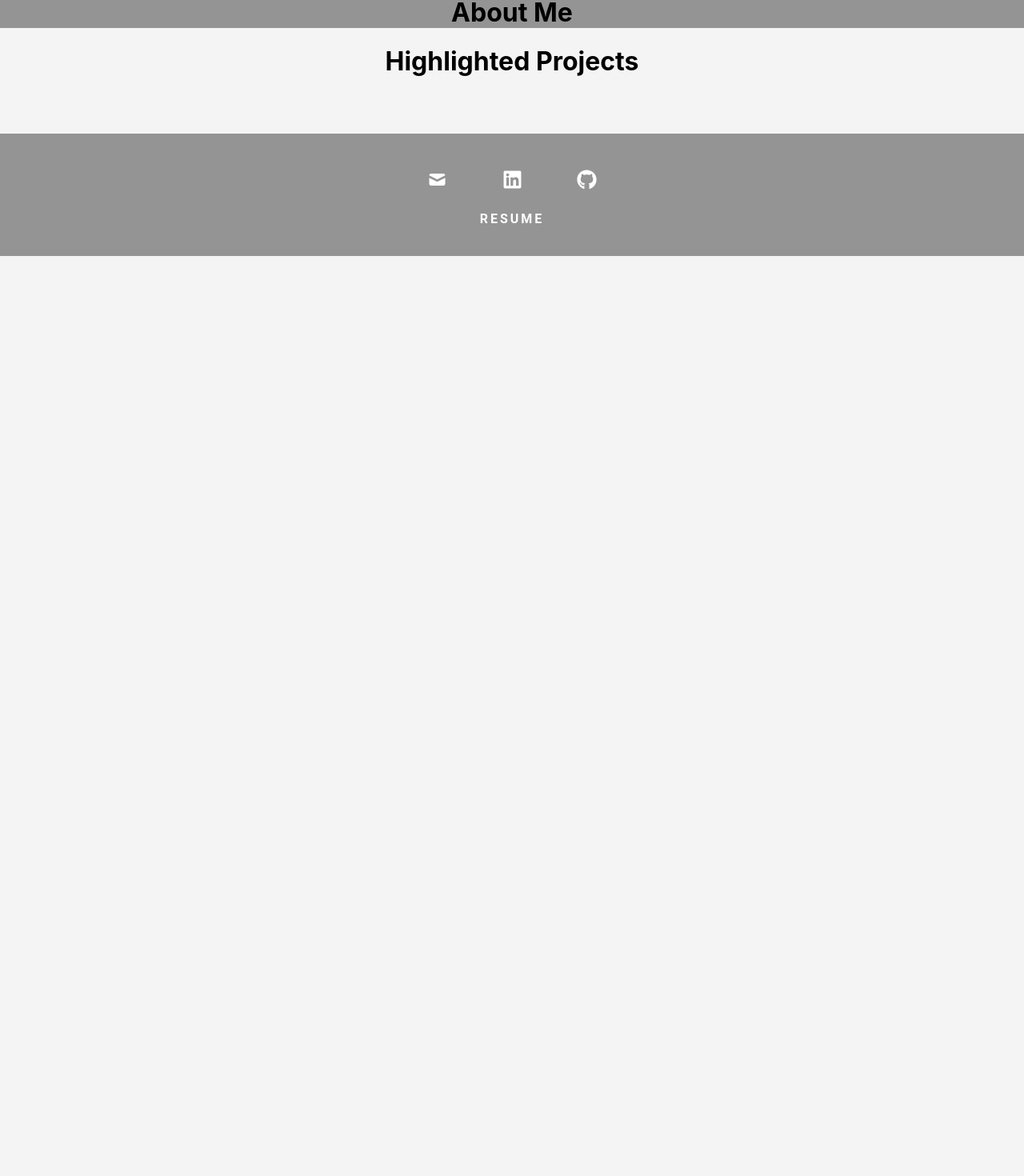
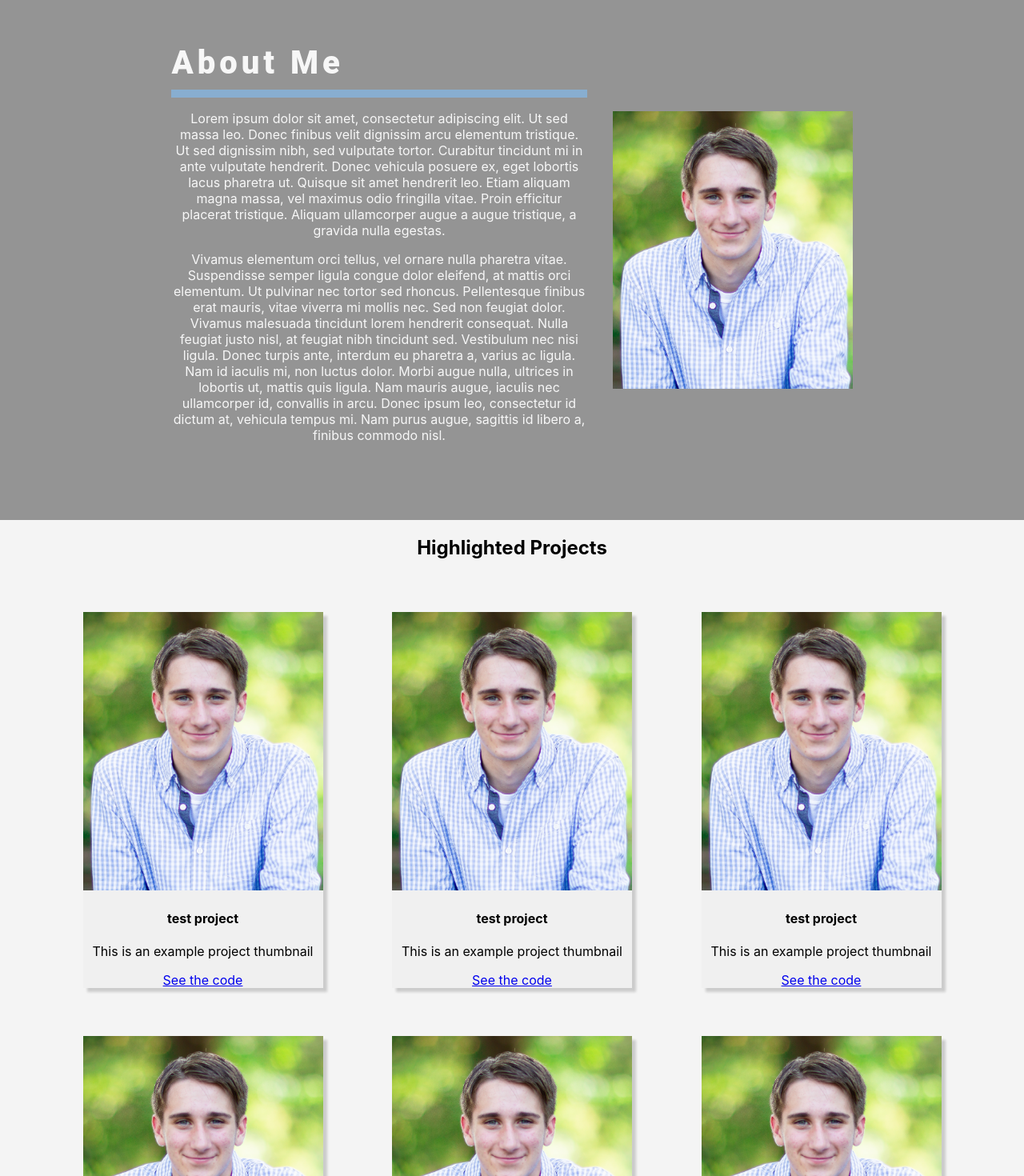
Before and after one commit to nicholasmiller1/portfolio, a React (Create React App) app: page / in a window 1280 px wide. Shown: the part 480-1950 px from the top of the page at 80% size. Before the commit the page ends 800 px from the top, so only its background shows below. Built offline with nearby package versions, Linux system fonts and the light colour scheme.

Commit message:
Finished about section structure and most of project thumbnail

```diff
--- a/package.json
+++ b/package.json
@@ -10,6 +10,7 @@
     "react-dom": "^17.0.2",
     "react-icons": "^4.2.0",
     "react-router-dom": "^5.2.0",
+    "react-router-hash-link": "^2.4.3",
     "react-scripts": "4.0.3",
     "web-vitals": "^1.1.2"
   },
--- a/src/App.js
+++ b/src/App.js
@@ -1,6 +1,7 @@
 import React from 'react';
 import './css/App.css';
-import { BrowserRouter as Router, Route, Link } from 'react-router-dom';
+import { BrowserRouter as Router, Route } from 'react-router-dom';
+import { HashLink as Link } from 'react-router-hash-link'
 import Home from './pages/Home.js';
 import Projects from './pages/Projects.js';
 
@@ -14,9 +15,9 @@ function App() {
 
         <div className="nav">
             <Link to="/" className="nav-item">Home</Link>
-            <Link to="/#about" className="nav-item">About</Link>
+            <Link to="/#about" className="nav-item" smooth>About</Link>
             <Link to="/projects" className="nav-item">Projects</Link>
-            <Link to="/#contact" className='nav-item'>Contact</Link>
+            <Link to="/#contact" className='nav-item' smooth>Contact</Link>
         </div>
       </div>
     </Router>
--- a/src/components/thumbnail.js
+++ b/src/components/thumbnail.js
@@ -1,17 +1,13 @@
 import React from 'react';
 import '../css/thumbnail.css';
-import {Link} from 'react-router-dom';
 
-const Thumbnail = ({link, image, title, category}) => {
+const Thumbnail = ({link, image, title, description}) => {
     return (
         <div className="thumbnail">
-            <Link to={link}>
-                <div className="thumbnail-image">
-                    <img src={image} alt="Thumbnail"/>
-                </div>
-                <div className="thumbnail-title">{title}</div>
-                <div className="thumbnail-categroy">{category}</div>
-            </Link>
+            <img className="thumbnail-image" src={image} alt="Thumbnail"/>
+            <h4 className="thumbnail-title">{title}</h4>
+            <p className="thumbnail-description">{description}</p>
+            <a href={link} className="thumbnail-link" target="_blank" rel="noreferrer">See the code</a>
         </div>
     );
 }
--- a/src/css/footer.css
+++ b/src/css/footer.css
@@ -1,5 +1,5 @@
 .footer {
-  position: absolute;
+  /* position: fixed; */
   bottom: 0;
   width: 100vw;
   height: fit-content;
--- a/src/css/header.css
+++ b/src/css/header.css
@@ -1,5 +1,5 @@
 .header {
-  width: 100vw;
+  width: 100%;
   height: 450px;
   background-color: #f4f4f4;
   display: flex;
--- a/src/css/home.css
+++ b/src/css/home.css
@@ -1,3 +1,55 @@
+#about {
+  background-color: #949494;
+  padding: 5em 2em;
+  color: #f7f7f7;
+}
+
 .home-about {
-  background-color: #949494;
+  height: 100%;
+  width: 70%;
+  margin: 0 auto;
+  display: grid;
+  grid-template-areas:
+    "a c"
+    "b c";
+  column-gap: 2em;
+  grid-template-columns: 2fr 1fr;
 }
+
+.home-about > h1 {
+  margin: 0;
+  grid-area: a;
+  text-align: left;
+  border-bottom: 10px solid #88aed0;
+  padding-bottom: 10px;
+  font-size: 40px;
+  font-family: Roboto, futura-pt, Futura, sans-serif;
+  font-weight: 900;
+  letter-spacing: 5px;
+}
+
+.home-about > span {
+  grid-area: b;
+}
+
+.home-about > img {
+  height: auto;
+  width: fit-content;
+  max-width: 300px;
+  grid-area: c;
+  margin: auto;
+}
+
+#home-project-container {
+  margin: 0 auto;
+  max-width: 1300px;
+  display: flex;
+  flex-direction: row;
+  flex-wrap: wrap;
+  justify-content: space-evenly;
+  padding: 1em 2em 5em 2em;
+}
+
+#home-project-container > * {
+  flex: 1 0 33%;
+}
--- a/src/css/thumbnail.css
+++ b/src/css/thumbnail.css
@@ -0,0 +1,13 @@
+.thumbnail {
+  width: 20%;
+  max-width: 300px;
+  height: auto;
+  box-shadow: 5px 5px 3px rgba(0, 0, 0, 0.164);
+  background-color: #f0f0f0;
+  margin: 30px 15px;
+}
+
+.thumbnail-image {
+  width: 100%;
+  height: auto;
+}
--- a/src/pages/Home.js
+++ b/src/pages/Home.js
@@ -2,17 +2,33 @@ import React from 'react';
 import '../css/home.css';
 import Header from '../components/header.js';
 import Footer from '../components/footer.js';
+import Thumbnail from '../components/thumbnail.js';
 
 const Home = (props) => {
     return (
         <div className="home">
             <Header pageName="Home"/>
-            <div className="home-about" id="about">
-                <h1>About Me</h1>
-            </div>
-            <div className="home-projects">
+            <section id="about">
+                <div className="home-about">
+                    <h1>About Me</h1>
+                    <span>
+                        <p>Lorem ipsum dolor sit amet, consectetur adipiscing elit. Ut sed massa leo. Donec finibus velit dignissim arcu elementum tristique. Ut sed dignissim nibh, sed vulputate tortor. Curabitur tincidunt mi in ante vulputate hendrerit. Donec vehicula posuere ex, eget lobortis lacus pharetra ut. Quisque sit amet hendrerit leo. Etiam aliquam magna massa, vel maximus odio fringilla vitae. Proin efficitur placerat tristique. Aliquam ullamcorper augue a augue tristique, a gravida nulla egestas.</p>
+                        <p>Vivamus elementum orci tellus, vel ornare nulla pharetra vitae. Suspendisse semper ligula congue dolor eleifend, at mattis orci elementum. Ut pulvinar nec tortor sed rhoncus. Pellentesque finibus erat mauris, vitae viverra mi mollis nec. Sed non feugiat dolor. Vivamus malesuada tincidunt lorem hendrerit consequat. Nulla feugiat justo nisl, at feugiat nibh tincidunt sed. Vestibulum nec nisi ligula. Donec turpis ante, interdum eu pharetra a, varius ac ligula. Nam id iaculis mi, non luctus dolor. Morbi augue nulla, ultrices in lobortis ut, mattis quis ligula. Nam mauris augue, iaculis nec ullamcorper id, convallis in arcu. Donec ipsum leo, consectetur id dictum at, vehicula tempus mi. Nam purus augue, sagittis id libero a, finibus commodo nisl.</p>
+                    </span>
+                    <img src={require('../assets/header-photo.jpg').default} alt="temporary" />
+                </div>
+            </section>
+            <section className="home-projects">
                 <h1>Highlighted Projects</h1>
-            </div>
+                <div id="home-project-container">
+                    <Thumbnail link="https://github.com" image={require('../assets/header-photo.jpg').default} title="test project" description="This is an example project thumbnail"/>
+                    <Thumbnail link="https://github.com" image={require('../assets/header-photo.jpg').default} title="test project" description="This is an example project thumbnail"/>
+                    <Thumbnail link="https://github.com" image={require('../assets/header-photo.jpg').default} title="test project" description="This is an example project thumbnail"/>
+                    <Thumbnail link="https://github.com" image={require('../assets/header-photo.jpg').default} title="test project" description="This is an example project thumbnail"/>
+                    <Thumbnail link="https://github.com" image={require('../assets/header-photo.jpg').default} title="test project" description="This is an example project thumbnail"/>
+                    <Thumbnail link="https://github.com" image={require('../assets/header-photo.jpg').default} title="test project" description="This is an example project thumbnail"/>
+                </div>
+            </section>
             <Footer/>
         </div>
     );
```
Also changed, not shown: 1 other file (tests, documents, lock files or other folders).
